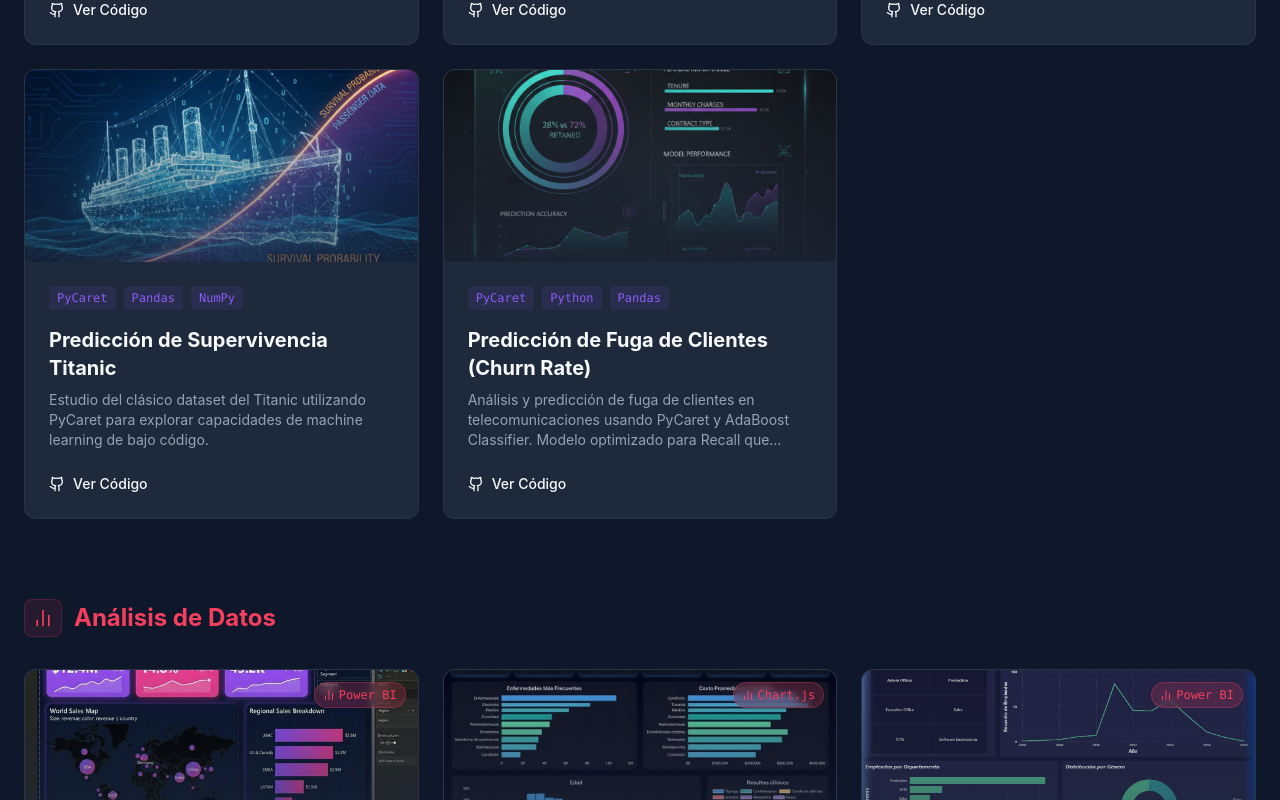
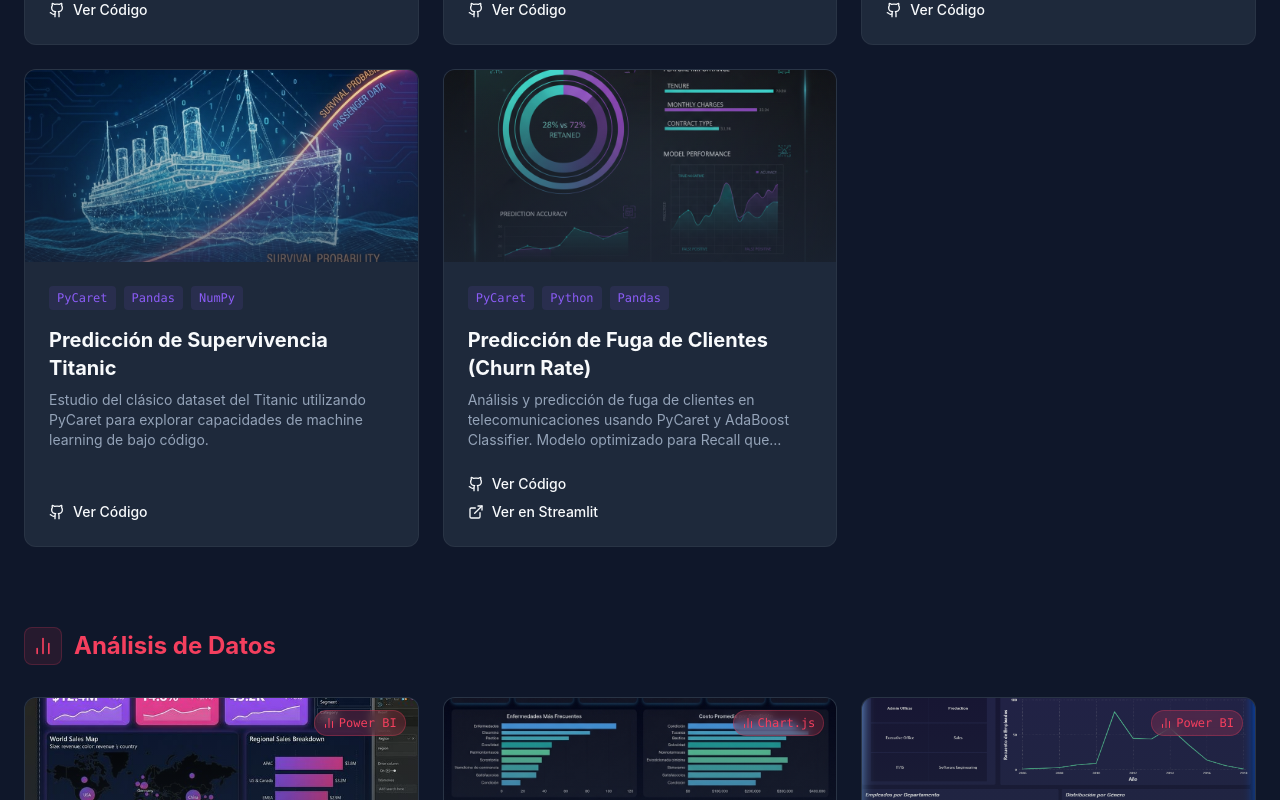
Before and after one commit to Dandlrt09/Portafolio_Personal, a React (Vite) app: page / in a window 1280 px wide. Shown: the part 1937-2737 px from the top of the page. Built offline with nearby package versions, Linux system fonts and the light colour scheme.

Commit message:
feat: add Streamlit link to Churn project card

```diff
--- a/src/components/ProjectCard.jsx
+++ b/src/components/ProjectCard.jsx
@@ -42,7 +42,7 @@ const ProjectCard = ({ project, index }) => {
                     {project.description[language] || project.description['es']}
                 </p>
 
-                <div className="flex items-center gap-4 mt-auto">
+                <div className="flex flex-col gap-2 mt-auto">
                     <a
                         href={project.link}
                         target="_blank"
@@ -52,6 +52,17 @@ const ProjectCard = ({ project, index }) => {
                         <Github size={16} />
                         {t.projects.viewCode}
                     </a>
+                    {project.streamlit && (
+                        <a
+                            href={project.streamlit}
+                            target="_blank"
+                            rel="noopener noreferrer"
+                            className="flex items-center gap-2 text-sm font-medium text-text hover:text-primary transition-colors"
+                        >
+                            <ExternalLink size={16} />
+                            {t.projects.viewStreamlit}
+                        </a>
+                    )}
                 </div>
             </div>
         </motion.div>
--- a/src/context/LanguageContext.jsx
+++ b/src/context/LanguageContext.jsx
@@ -22,6 +22,7 @@ const translations = {
             viewCode: "Ver Código",
             viewReport: "Ver Reporte",
             viewHere: "Ver aquí",
+            viewStreamlit: "Ver en Streamlit",
             stars: "Estrellas",
             comingSoon: "Próximamente…",
             comingSoonDesc: "Aquí publicaré dashboards e informes interactivos desarrollados con Power BI y otras herramientas de visualización de datos."
@@ -59,6 +60,7 @@ const translations = {
             viewCode: "View Code",
             viewReport: "View Report",
             viewHere: "View here",
+            viewStreamlit: "View in Streamlit",
             stars: "Stars",
             comingSoon: "Coming soon…",
             comingSoonDesc: "Here I will publish interactive dashboards and reports built with Power BI and other data visualization tools."
--- a/src/data/projects.js
+++ b/src/data/projects.js
@@ -75,6 +75,7 @@ export const projects = [
         tech: ["PyCaret", "Python", "Pandas", "AdaBoost"],
         image: churnImg,
         link: "https://github.com/Dandlrt09/Proyecto_Analisis-y-Prediccion-de-Fuga-de-Clientes",
+        streamlit: "https://simulador-churn.streamlit.app",
         stars: 4,
         topics: ["Machine Learning", "Classification", "Churn"]
     }
```
